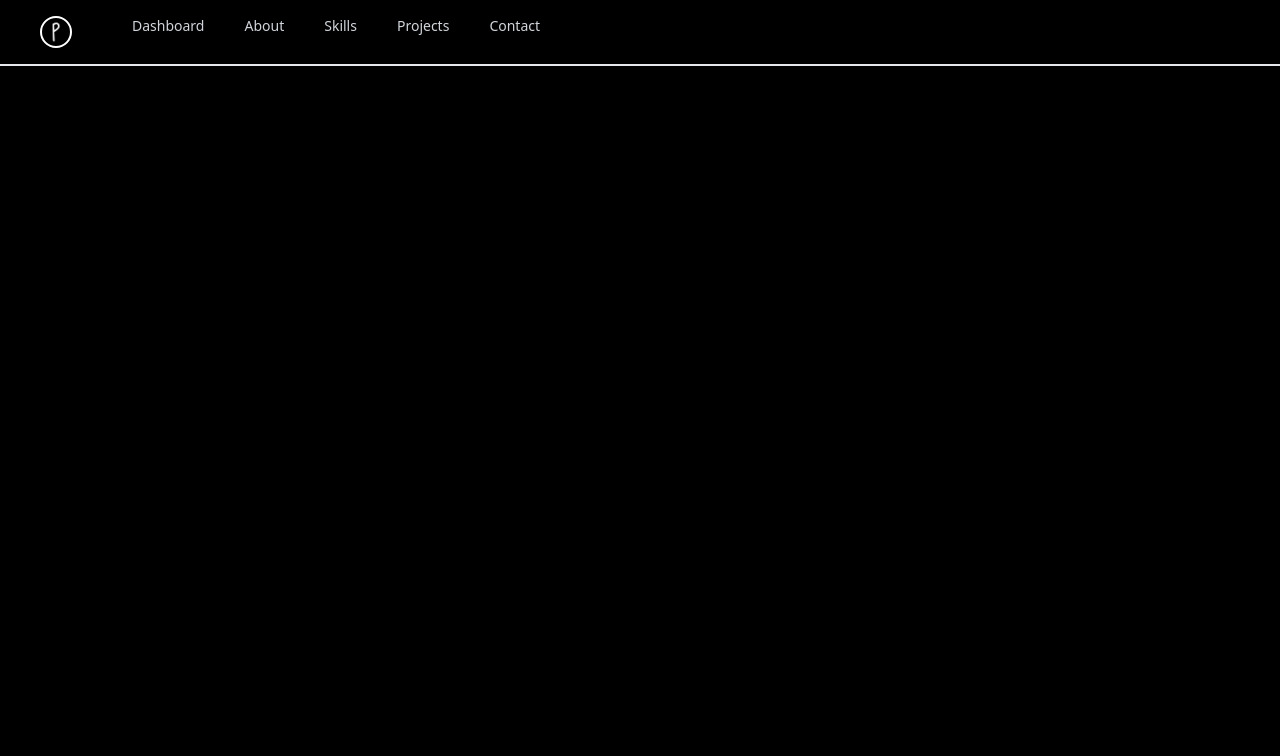
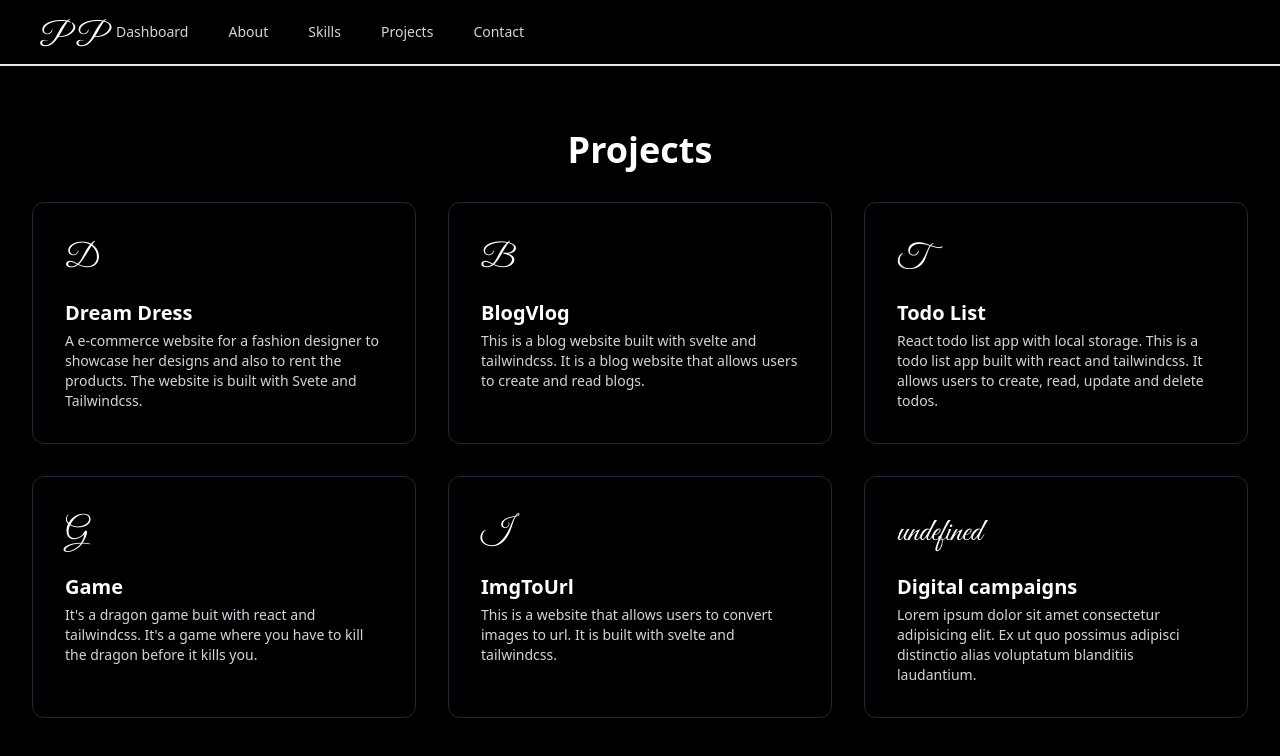
Before and after one commit to PriyaPal001/Portfolio, a SvelteKit app: page / in a window 1280 px wide. Shown: the top 756 px of the page. Built offline with nearby package versions, Linux system fonts and the light colour scheme.

Commit message:
project section added

```diff
--- /dev/null
+++ b/src/lib/components/projects.svelte
@@ -0,0 +1,84 @@
+<script>
+    let poppy=[
+        {
+            icon:"D",
+            title:"Dream Dress",
+            description:"A e-commerce website for a fashion designer to showcase her designs and also to rent the products. The website is built with Svete and Tailwindcss.",
+            link:""
+        },
+        {
+            icon:"B",
+            title:"BlogVlog",
+            description:"This is a blog website built with svelte and tailwindcss. It is a blog website that allows users to create and read blogs.",
+            link:""
+        },
+        {
+            icon:"T",
+            title:"Todo List",
+            description:"React todo list app with local storage. This is a todo list app built with react and tailwindcss. It allows users to create, read, update and delete todos.",
+            link:"todo-application-weld.vercel.app"
+        },
+        {
+            icon:"G",
+            title:"Game",
+            description:"It's a dragon game buit with react and tailwindcss. It's a game where you have to kill the dragon before it kills you.",
+            link:"dragon-game-phi.vercel.app"
+        },
+        {
+            icon:"I",
+            title:"ImgToUrl",
+            description:"This is a website that allows users to convert images to url. It is built with svelte and tailwindcss.",
+            link:"imagify-beryl.vercel.app"
+        },
+        {
+            title:"Digital campaigns",
+            description:"Lorem ipsum dolor sit amet consectetur adipisicing elit. Ex ut quo possimus adipisci distinctio alias voluptatum blanditiis laudantium.",
+        },
+    ]
+</script>
+
+<section class="bg-black text-white">
+    <div class="mx-auto max-w-screen-xl px-4 py-8 sm:px-6 sm:py-12 lg:px-8 lg:py-16">
+      <div class="mx-auto max-w-lg text-center">
+        <h2 class="text-3xl font-bold sm:text-4xl">Projects</h2>
+      </div>
+
+      <div class="mt-8 grid grid-cols-1 gap-8 md:grid-cols-2 lg:grid-cols-3">
+        {#each poppy as i}
+        <a
+        class="block rounded-xl border border-gray-800 p-8 shadow-xl transition hover:border-white/10 hover:shadow-white/10"
+        href="{i.link}"
+        >
+        <!--Add in the class above hover:border-pink-500/10 hover:shadow-pink-500/10  -->
+        <!-- <svg
+          xmlns="http://www.w3.org/2000/svg"
+          class="h-10 w-10 text-white"
+          fill="none"
+          viewBox="0 0 24 24"
+          stroke="currentColor"
+        >
+          <path d="M12 14l9-5-9-5-9 5 9 5z" />
+          <path
+            d="M12 14l6.16-3.422a12.083 12.083 0 01.665 6.479A11.952 11.952 0 0012 20.055a11.952 11.952 0 00-6.824-2.998 12.078 12.078 0 01.665-6.479L12 14z"
+          />
+          <path
+            stroke-linecap="round"
+            stroke-linejoin="round"
+            stroke-width="2"
+            d="M12 14l9-5-9-5-9 5 9 5zm0 0l6.16-3.422a12.083 12.083 0 01.665 6.479A11.952 11.952 0 0012 20.055a11.952 11.952 0 00-6.824-2.998 12.078 12.078 0 01.665-6.479L12 14zm-4 6v-7.5l4-2.222"
+          />
+        </svg> -->
+        <span class="h-10 w-10 text-white logo">{i.icon}</span>
+
+        <h2 class="mt-4 text-xl font-bold text-white">{i.title}</h2>
+
+        <p class="mt-1 text-sm text-gray-300">
+         {i.description}
+        </p>
+      </a>
+        {/each}
+
+      </div>
+
+    </div>
+  </section>
--- a/src/routes/+page.svelte
+++ b/src/routes/+page.svelte
@@ -1,5 +1,6 @@
 <script>
 	import iconn from '$lib/images/p1.png';
+    import Prosec from '$lib/components/projects.svelte';
 	let navs = [
 		{
 			name: 'Dashboard',
@@ -85,9 +86,12 @@
                             style="height:40px;width:40px;"
                         >
                           </div> -->
-                    <div class="flex h-8 w-12 m-2 p-0 ">
-                        <div class="border-white border-2 rounded-full flex p-0 m-0">
-                            <img src={iconn} alt="" />
+                    <div class="flex h-8 w-12 m-0 p-0 ">
+                        <div class="border-white  flex px-2 mx-0">
+                            <!-- <img src={iconn} alt="" /> -->
+                            <span class="logo text-white">P</span>
+                            <span>"  "</span>
+                            <span class="logo text-white">P</span>
                             <!-- <img src={iconn} alt="" /> -->
                         </div>
                     </div>
@@ -133,9 +137,19 @@
         </ul> -->
     </nav>
     <main>
-
+        <Prosec/>
     </main>
     <footer>
 
     </footer>
 </div>
+
+
+<style>
+    @import url("https://fonts.googleapis.com/css2?family=Great+Vibes&display=swap");
+
+:global(.logo) {
+  font-family: "Great Vibes", cursive;
+  font-size: 2rem;
+}
+</style>
```
